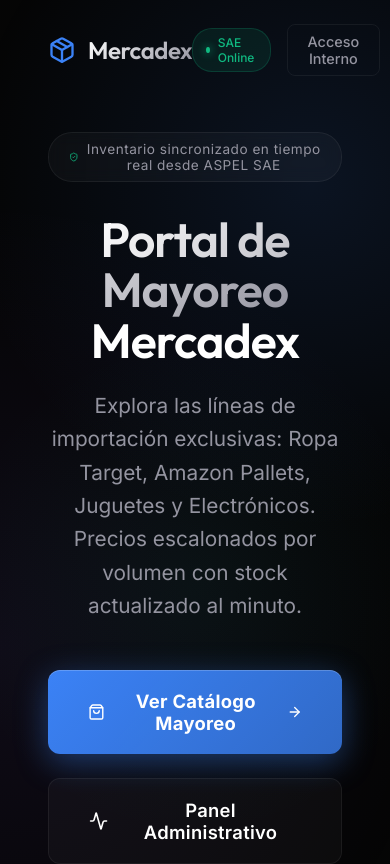
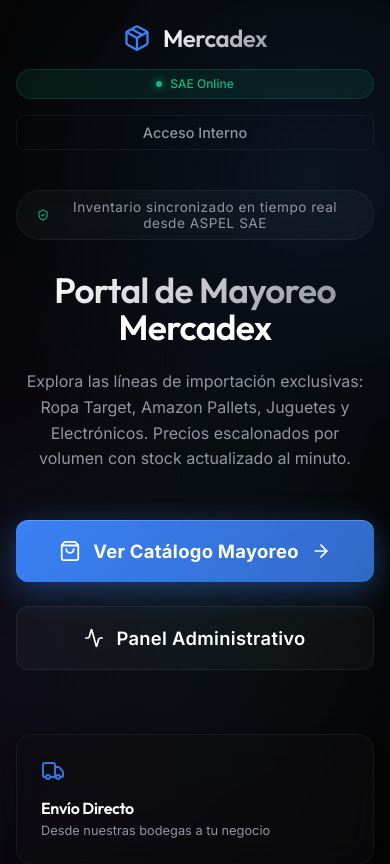
Before and after one commit to Ram-glitch03/Mercadex, a React (Vite) app: page / in a window 390 px wide. Shown: the top 864 px of the page. Built offline with nearby package versions, Linux system fonts and the light colour scheme; no server answers.

Commit message:
feat: optimize UI for mobile viewports

```diff
--- a/src/index.css
+++ b/src/index.css
@@ -170,3 +170,106 @@
   -webkit-text-fill-color: transparent;
   background-clip: text;
 }
+
+/* --- MOBILE RESPONSIVE STYLES --- */
+@media (max-width: 768px) {
+  /* Global adjustments */
+  .main-content {
+    padding: 1rem !important;
+  }
+
+  /* Landing Page adjustments */
+  .landing-nav {
+    flex-direction: column;
+    padding: 1.5rem 1rem !important;
+    gap: 1rem;
+    text-align: center;
+  }
+  .landing-nav-buttons {
+    flex-direction: column;
+    width: 100%;
+  }
+  .landing-nav-buttons > div, .landing-nav-buttons > button {
+    width: 100%;
+    justify-content: center;
+  }
+  .landing-hero {
+    padding: 1rem !important;
+  }
+  .hero-title {
+    font-size: 2.2rem !important;
+  }
+  .hero-subtitle {
+    font-size: 1rem !important;
+    padding: 0 0.5rem;
+  }
+  .hero-cta {
+    flex-direction: column;
+    width: 100%;
+  }
+  .hero-cta > button {
+    width: 100%;
+    justify-content: center;
+    box-sizing: border-box;
+  }
+
+  /* Catalog & Wholesale adjustments */
+  .catalog-nav {
+    flex-direction: column;
+    padding: 1rem !important;
+    gap: 1.5rem;
+    align-items: stretch !important;
+  }
+  .catalog-nav > div {
+    flex-direction: column;
+    align-items: stretch !important;
+    width: 100%;
+    gap: 0.5rem;
+  }
+  .catalog-nav button {
+    width: 100%;
+    justify-content: center;
+  }
+
+  .catalog-hero {
+    padding: 1.5rem !important;
+  }
+  .catalog-hero-title {
+    font-size: 1.75rem !important;
+  }
+  .catalog-hero-search {
+    flex-direction: column;
+  }
+  .catalog-hero-search > div {
+    width: 100% !important;
+  }
+  .catalog-hero-search > button {
+    width: 100%;
+    justify-content: center;
+  }
+
+  .product-grid {
+    grid-template-columns: 1fr !important;
+  }
+
+  /* Dashboard Adjustments */
+  .app-container.dashboard-layout {
+    flex-direction: column !important;
+  }
+  .dashboard-sidebar {
+    width: 100% !important;
+    margin: 0 !important;
+    border-radius: 0 !important;
+    padding: 1rem !important;
+  }
+  .metrics-grid {
+    grid-template-columns: 1fr !important;
+  }
+  .chart-container {
+    padding: 1rem !important;
+    overflow-x: auto;
+  }
+  .inventory-table-container {
+    overflow-x: auto;
+  }
+}
--- a/src/pages/AdminMetrics.tsx
+++ b/src/pages/AdminMetrics.tsx
@@ -55,9 +55,9 @@
                 ))}
             </div>
 
-            <div style={{ display: 'grid', gridTemplateColumns: '2fr 1fr', gap: '1.5rem' }}>
+            <div className="metrics-grid" style={{ display: 'grid', gridTemplateColumns: '2fr 1fr', gap: '1.5rem' }}>
                 {/* Main Chart */}
-                <div className="glass-panel" style={{ padding: '2rem' }}>
+                <div className="glass-panel chart-container" style={{ padding: '2rem' }}>
                     <h3 style={{ marginBottom: '2rem', fontSize: '1.2rem' }}>Ingresos vs Rentabilidad (7 días)</h3>
                     <div style={{ height: '350px', width: '100%' }}>
                         <ResponsiveContainer width="100%" height="100%">
--- a/src/pages/Dashboard.tsx
+++ b/src/pages/Dashboard.tsx
@@ -19,9 +19,9 @@
     }
 
     return (
-        <div className="app-container" style={{ flexDirection: 'row' }}>
+        <div className="app-container dashboard-layout" style={{ flexDirection: 'row' }}>
             {/* Sidebar */}
-            <aside className="glass-panel" style={{ width: '280px', margin: '1rem', display: 'flex', flexDirection: 'column' }}>
+            <aside className="glass-panel dashboard-sidebar" style={{ width: '280px', margin: '1rem', display: 'flex', flexDirection: 'column' }}>
                 <div style={{ padding: '2rem' }}>
                     <h2 className="text-gradient">SAE Metrics</h2>
                 </div>
--- a/src/pages/InventoryManagement.tsx
+++ b/src/pages/InventoryManagement.tsx
@@ -44,7 +44,7 @@
 
     return (
         <div style={{ paddingBottom: '2rem' }}>
-            <div style={{ display: 'flex', justifyContent: 'space-between', alignItems: 'center', marginBottom: '2rem' }}>
+            <div className="catalog-nav" style={{ display: 'flex', justifyContent: 'space-between', alignItems: 'center', marginBottom: '2rem' }}>
                 <div>
                     <h1 style={{ fontSize: '2rem', marginBottom: '0.25rem' }}>Gestión de Inventario (SAE)</h1>
                     <p style={{ color: 'var(--text-secondary)' }}>Administra y verifica el stock físico sincronizado desde ASPEL SAE.</p>
@@ -65,7 +65,7 @@
                 </div>
             </div>
 
-            <div className="glass-panel" style={{ padding: '1.5rem', marginBottom: '2rem', display: 'flex', gap: '1rem' }}>
+            <div className="glass-panel catalog-nav" style={{ padding: '1.5rem', marginBottom: '2rem', display: 'flex', gap: '1rem' }}>
                 <div style={{ flex: 1, display: 'flex', alignItems: 'center', background: 'rgba(0,0,0,0.2)', border: '1px solid var(--border-color)', borderRadius: '8px', padding: '0.5rem 1rem' }}>
                     <Search size={18} style={{ color: 'var(--text-secondary)', marginRight: '0.5rem' }} />
                     <input
--- a/src/pages/LandingPage.tsx
+++ b/src/pages/LandingPage.tsx
@@ -14,14 +14,14 @@
             </div>
 
             {/* Top Nav */}
-            <nav style={{ position: 'relative', zIndex: 10, display: 'flex', justifyContent: 'space-between', alignItems: 'center', padding: '1.5rem 3rem' }}>
+            <nav className="landing-nav" style={{ position: 'relative', zIndex: 10, display: 'flex', justifyContent: 'space-between', alignItems: 'center', padding: '1.5rem 3rem' }}>
                 <div style={{ display: 'flex', alignItems: 'center', gap: '0.75rem' }}>
                     <Package size={28} color="var(--accent-primary)" />
                     <h1 style={{ fontSize: '1.5rem', fontFamily: 'var(--font-heading)', margin: 0 }}>
                         <span className="text-gradient">Mercadex</span>
                     </h1>
                 </div>
-                <div style={{ display: 'flex', gap: '1rem', alignItems: 'center' }}>
+                <div className="landing-nav-buttons" style={{ display: 'flex', gap: '1rem', alignItems: 'center' }}>
                     <div style={{ display: 'flex', alignItems: 'center', gap: '0.5rem', padding: '0.4rem 0.8rem', background: 'rgba(16,185,129,0.1)', border: '1px solid rgba(16,185,129,0.2)', borderRadius: '20px' }}>
                         <div style={{ width: '6px', height: '6px', borderRadius: '50%', background: 'var(--accent-success)', boxShadow: '0 0 8px var(--accent-success)' }} />
                         <span style={{ fontSize: '0.75rem', color: 'var(--accent-success)', fontWeight: '500' }}>SAE Online</span>
@@ -38,23 +38,23 @@
             </nav>
 
             {/* Hero Section */}
-            <main style={{ position: 'relative', zIndex: 10, flex: 1, display: 'flex', flexDirection: 'column', alignItems: 'center', justifyContent: 'center', padding: '2rem 3rem', textAlign: 'center' }}>
+            <main className="landing-hero" style={{ position: 'relative', zIndex: 10, flex: 1, display: 'flex', flexDirection: 'column', alignItems: 'center', justifyContent: 'center', padding: '2rem 3rem', textAlign: 'center' }}>
                 <div style={{ display: 'inline-flex', alignItems: 'center', gap: '0.5rem', padding: '0.5rem 1.25rem', background: 'rgba(255,255,255,0.03)', border: '1px solid var(--border-color)', borderRadius: '24px', marginBottom: '2rem', backdropFilter: 'blur(8px)' }}>
                     <ShieldCheck size={16} color="var(--accent-success)" />
                     <span style={{ fontSize: '0.85rem', color: 'var(--text-secondary)', letterSpacing: '0.5px' }}>Inventario sincronizado en tiempo real desde ASPEL SAE</span>
                 </div>
 
-                <h1 style={{ fontSize: 'clamp(3rem, 6vw, 5.5rem)', lineHeight: '1.05', marginBottom: '1.5rem', fontFamily: 'var(--font-heading)', maxWidth: '900px' }}>
+                <h1 className="hero-title" style={{ fontSize: 'clamp(2.5rem, 6vw, 5.5rem)', lineHeight: '1.05', marginBottom: '1.5rem', fontFamily: 'var(--font-heading)', maxWidth: '900px' }}>
                     <span className="text-gradient">Portal de Mayoreo</span><br />
                     Mercadex
                 </h1>
 
-                <p style={{ fontSize: '1.3rem', color: 'var(--text-secondary)', lineHeight: '1.6', marginBottom: '3rem', maxWidth: '650px' }}>
+                <p className="hero-subtitle" style={{ fontSize: '1.3rem', color: 'var(--text-secondary)', lineHeight: '1.6', marginBottom: '3rem', maxWidth: '650px' }}>
                     Explora las líneas de importación exclusivas: Ropa Target, Amazon Pallets, Juguetes y Electrónicos. Precios escalonados por volumen con stock actualizado al minuto.
                 </p>
 
                 {/* CTA Buttons */}
-                <div style={{ display: 'flex', gap: '1.5rem', marginBottom: '4rem', flexWrap: 'wrap', justifyContent: 'center' }}>
+                <div className="hero-cta" style={{ display: 'flex', gap: '1.5rem', marginBottom: '4rem', flexWrap: 'wrap', justifyContent: 'center', width: '100%', maxWidth: '600px' }}>
                     <button
                         onClick={() => navigate('/shop')}
                         style={{
--- a/src/pages/WholesalePortal.tsx
+++ b/src/pages/WholesalePortal.tsx
@@ -11,8 +11,8 @@
     return (
         <div className="app-container" style={{ flexDirection: 'column' }}>
             {/* Navbar */}
-            <nav className="glass-panel" style={{ display: 'flex', alignItems: 'center', justifyContent: 'space-between', padding: '1rem 2rem', margin: '1rem', borderRadius: '12px' }}>
-                <div style={{ display: 'flex', alignItems: 'center', gap: '2rem' }}>
+            <nav className="glass-panel catalog-nav" style={{ display: 'flex', alignItems: 'center', justifyContent: 'space-between', padding: '1rem 2rem', margin: '1rem', borderRadius: '12px' }}>
+                <div style={{ display: 'flex', alignItems: 'center', gap: '2rem', flexWrap: 'wrap' }}>
                     <h2 className="text-gradient" style={{ margin: 0 }}>SAE Mayoreo</h2>
                     <div style={{ display: 'flex', gap: '1rem' }}>
                         <Link to="/shop" style={{ color: 'white', textDecoration: 'none', display: 'flex', alignItems: 'center', gap: '0.5rem' }}>
```
Also changed, not shown: src/pages/Catalog.tsx (+5 -5 lines).
